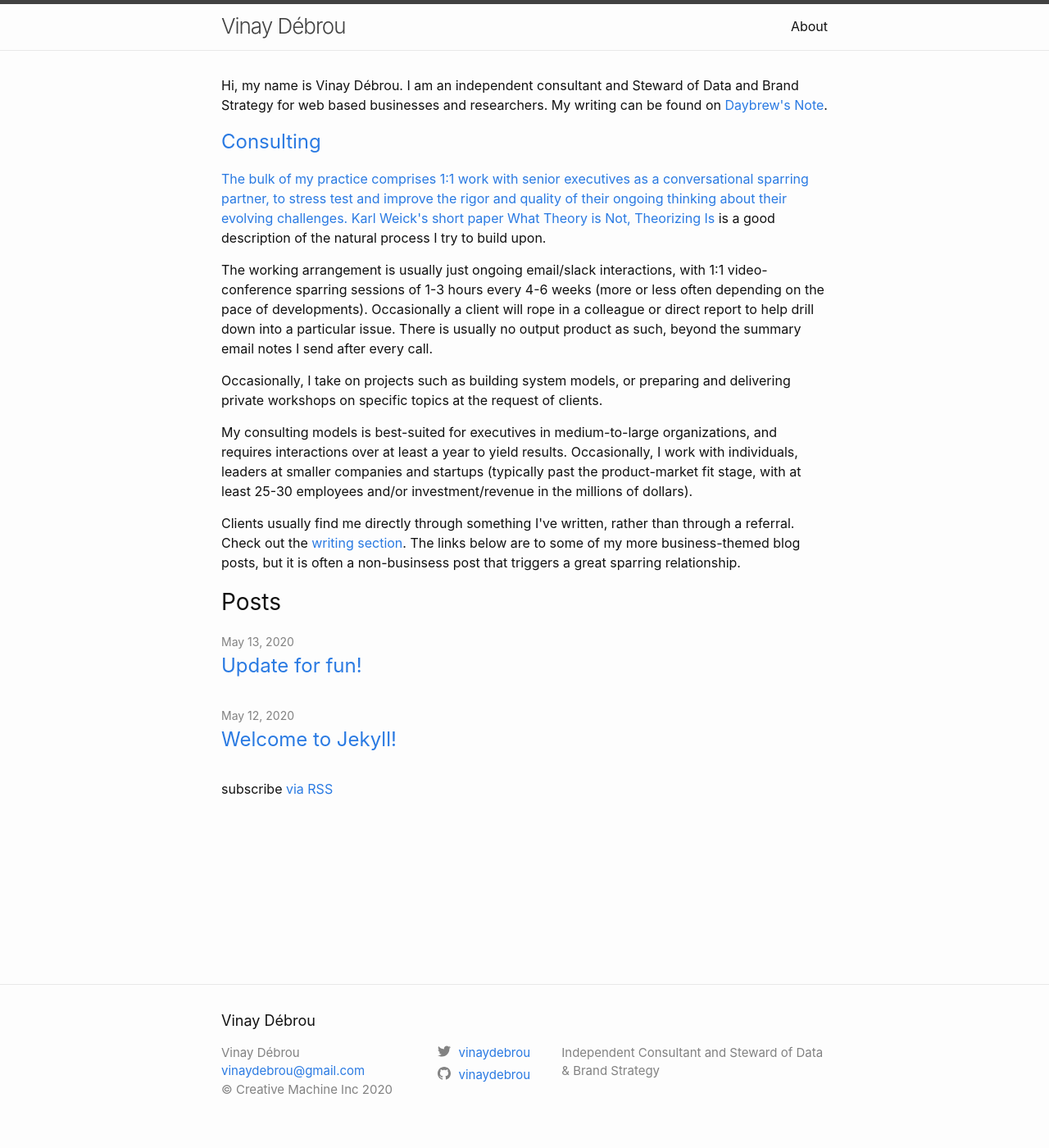
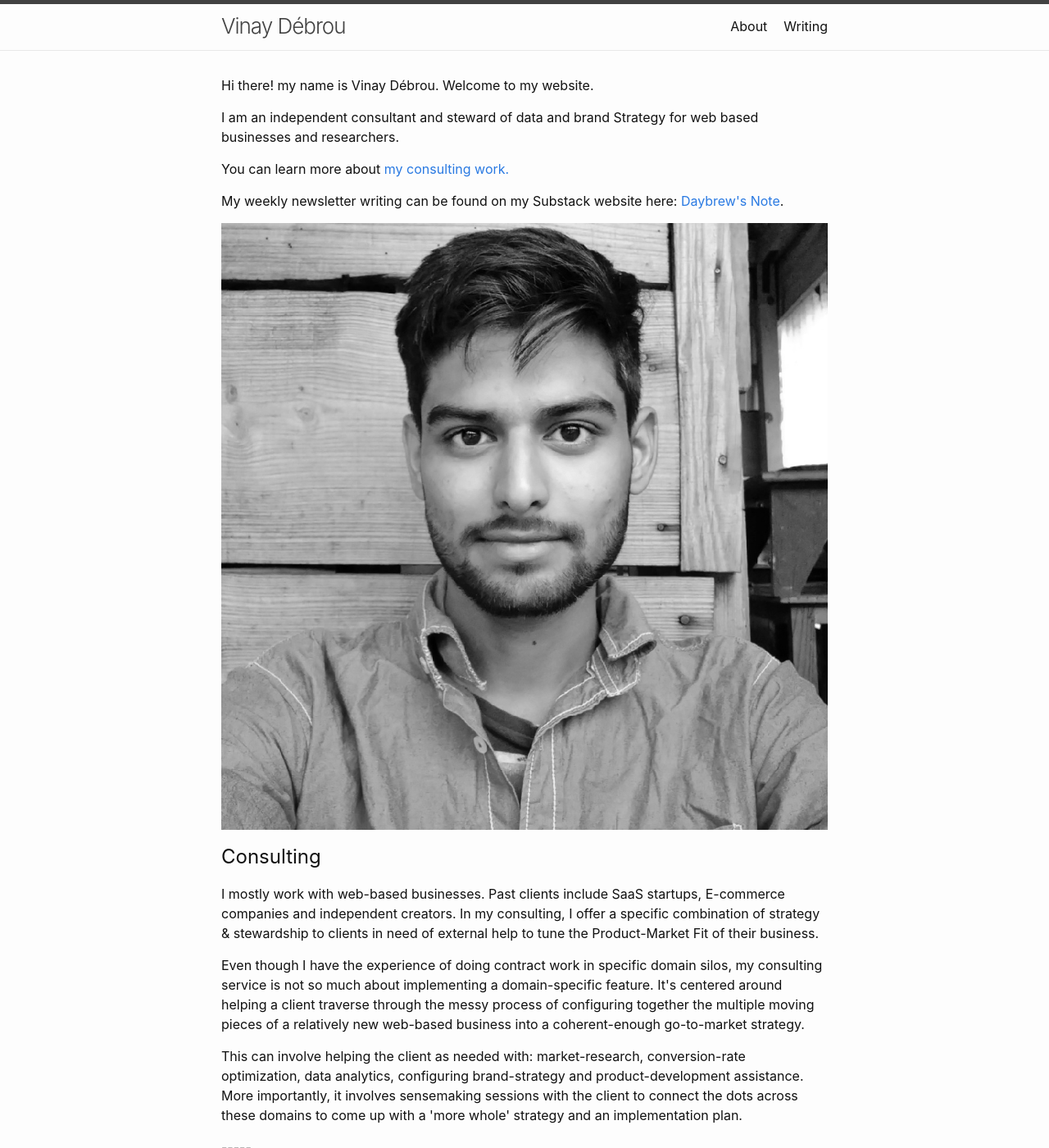
Before and after one commit to vinaydebrou/vinaydebrou.github.io, a Jekyll site: the page built from index.markdown, in a window 1280 px wide and 1400 px high. Shown: the whole window at 82% size. Built offline with Jekyll 4.4.1, drawn with Linux system fonts in a browser that asks for light colours; some of the changed text lies outside the part shown.

Commit message:
creating new page for writing, filling the homepage

```diff
--- a/_layouts/home.html
+++ b/_layouts/home.html
@@ -19,48 +19,47 @@
             800px"
 
 Start here-->
+<div name = "intro">
 
-  <p> Hi, my name is Vinay Débrou. I am an independent consultant and Steward of Data and Brand Strategy for web based businesses and researchers. My writing can be found on <a href="https://daybrew.substack.com">Daybrew's Note</a>.</p>
+  <p> Hi there! my name is Vinay Débrou. Welcome to my website.</p>
 
-<a name="consulting"><h2>Consulting</h2>
+  <p>I am an independent consultant and steward of data and brand Strategy for web based businesses and researchers. </p>
 
-<p>The bulk of my practice comprises 1:1 work with senior executives as a conversational sparring partner, to stress test and improve the rigor and quality of their ongoing thinking about their evolving challenges. Karl Weick's short paper <a href="https://www.jstor.org/stable/2393789">What Theory is Not, Theorizing Is</a> is a good description of the natural process I try to build upon.</p>
+  <p>
+  You can learn more about <a href="https://vinaydebrou.com/#consulting">my consulting work.</a></p>
+
+
+  <p> My weekly newsletter writing can be found on my Substack website here: <a href="https://daybrew.substack.com">Daybrew's Note</a>. </p>
+
+  <img src="images/my-treehouse-headshot.jpeg">
+
+  <p></p>
+
+</div>
+
+
+<div name= "consulting">
+<h2>Consulting</h2>
+
+<p>I mostly work with web-based businesses. Past clients include SaaS startups, E-commerce companies and independent creators. In my consulting, I offer a specific combination of strategy & stewardship to clients in need of external help to tune the Product-Market Fit of their business.</p>
+
+<p>Even though I have the experience of doing contract work in specific domain silos, my consulting service is not so much about implementing a domain-specific feature. It's centered around helping a client traverse through the messy process of configuring together the multiple moving pieces of a relatively new web-based business into a coherent-enough go-to-market strategy.</p>
+
+<p>This can involve helping the client as needed with: market-research, conversion-rate optimization, data analytics, configuring brand-strategy and product-development assistance. More importantly, it involves sensemaking sessions with the client to connect the dots across these domains to come up with a 'more whole' strategy and an implementation plan.</p>
+
+</div>
+
+
+<p>-----</p>
+
 
 <p>The working arrangement is usually just ongoing email/slack interactions, with 1:1 video-conference sparring sessions of 1-3 hours every 4-6 weeks (more or less often depending on the pace of developments). Occasionally a client will rope in a colleague or direct report to help drill down into a particular issue. There is usually no output product as such, beyond the summary email notes I send after every call.</p>
 
 <p>Occasionally, I take on projects such as building system models, or preparing and delivering private workshops on specific topics at the request of clients.</p>
 
-<p>My consulting models is best-suited for executives in medium-to-large organizations, and requires interactions over at least a year to yield results. Occasionally, I work with individuals, leaders at smaller companies and startups (typically past the product-market fit stage, with at least 25-30 employees and/or investment/revenue in the millions of dollars).</p>
+<p>My consulting model is best-suited for executives in medium-to-large organizations, and requires interactions over at least a year to yield results. Occasionally, I work with individuals, leaders at smaller companies and startups (typically past the product-market fit stage, with at least 25-30 employees and/or investment/revenue in the millions of dollars).</p>
 
 <p> Clients usually find me directly through something I've written, rather than through a referral. Check out the <a href="#writing">writing section</a>. The links below are to some of my more business-themed blog posts, but it is often a non-businsess post that triggers a great sparring relationship.</p>
 
-<!-- Custom code ends here -->
-
-
-
-
-  {{ content }}
-
-  {%- if site.posts.size > 0 -%}
-    <h2 class="post-list-heading">{{ page.list_title | default: "Posts" }}</h2>
-    <ul class="post-list">
-      {%- for post in site.posts -%}
-      <li>
-        {%- assign date_format = site.minima.date_format | default: "%b %-d, %Y" -%}
-        <span class="post-meta">{{ post.date | date: date_format }}</span>
-        <h3>
-          <a class="post-link" href="{{ post.url | relative_url }}">
-            {{ post.title | escape }}
-          </a>
-        </h3>
-        {%- if site.show_excerpts -%}
-          {{ post.excerpt }}
-        {%- endif -%}
-      </li>
-      {%- endfor -%}
-    </ul>
-
-    <p class="rss-subscribe">subscribe <a href="{{ "/feed.xml" | relative_url }}">via RSS</a></p>
-  {%- endif -%}
 
 </div>
```
Also changed, not shown: _layouts/home-writing.html (added, +69 -0 lines), writing/_posts/2020-05-15-free-agent-post.markdown (added, +7 -0 lines), writing/index.markdown (added, +8 -0 lines).
